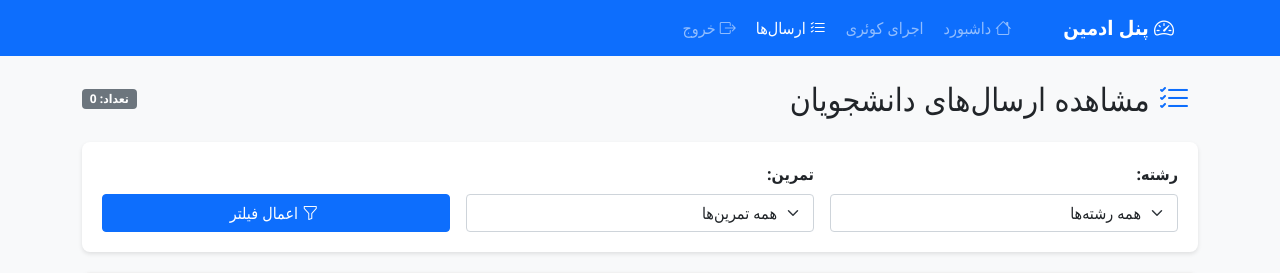
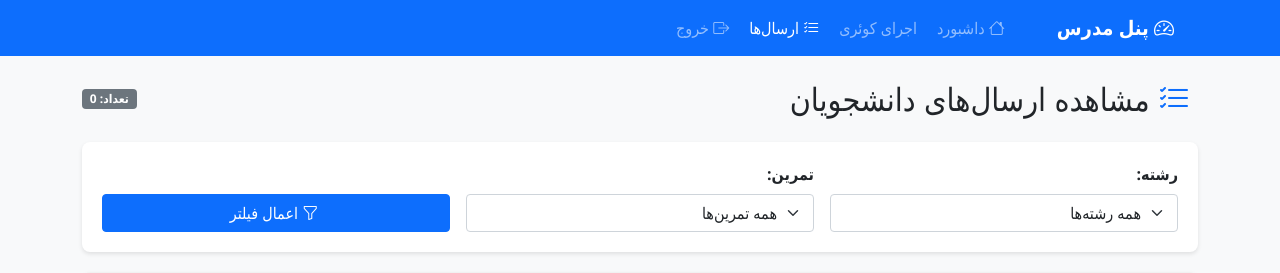
Before and after one commit to milad-ai/db_flask, a Flask app: template templates/admin_submissions.html in a window 1280 px wide. Shown: the top 273 px of the page. Run offline with Flask 3, Linux system fonts and the light colour scheme; the template is opened without the code that fills it, so the values that code supplies are empty; some libraries are stand-ins or nearby versions.

Commit message:
Update admin_submissions.html

```diff
--- a/templates/admin_submissions.html
+++ b/templates/admin_submissions.html
@@ -48,7 +48,7 @@
         <div class="container">
             <a class="navbar-brand" href="{{ url_for('admin_dashboard') }}">
                 <i class="bi bi-speedometer2 me-2"></i>
-                پنل ادمین
+                پنل مدرس
             </a>
             <button class="navbar-toggler" type="button" data-bs-toggle="collapse" data-bs-target="#navbarNav">
                 <span class="navbar-toggler-icon"></span>
```
